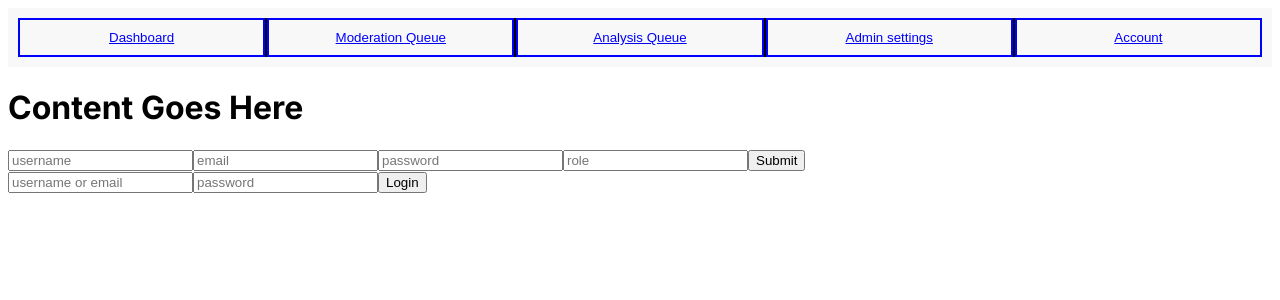
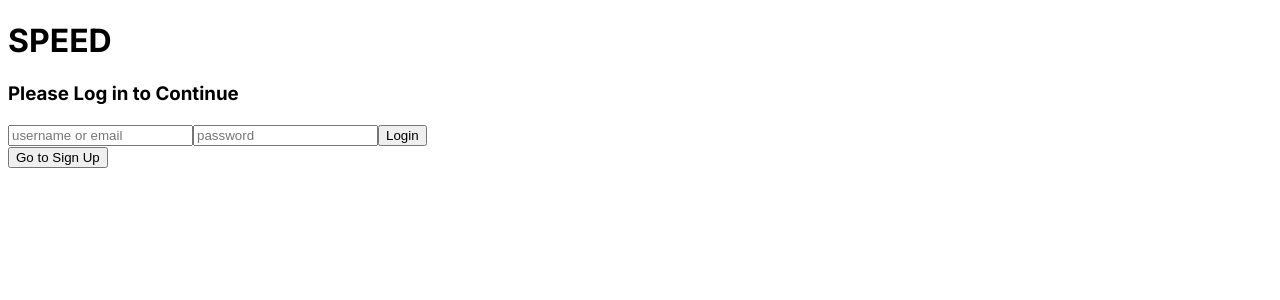
Before and after one commit to lleejamiee/CISE_SPEED, a Next.js app in the folder frontend/: page / in a window 1280 px wide. Shown: the top 300 px of the page. Built offline with nearby package versions, Linux system fonts and the light colour scheme.

Commit message:
feat: added conditional for the navbar based on the user role.
This commit adds changes to the navbar to display only the sections that the user has permissions to based on their role.

```diff
--- a/frontend/src/app/page.tsx
+++ b/frontend/src/app/page.tsx
@@ -1,16 +1,22 @@
+"use client";
+
+import { SignUp } from "@/components/authentication/SignUp";
 import { SignIn } from "@/components/authentication/SignIn";
-import { SignUp } from "@/components/authentication/SignUp";
-import Navbar from "@/components/navbar/navbar";
+import { useState } from "react";
 
 export default function Home() {
+    const [showSignUp, setShowSignUp] = useState(false);
+
     return (
         <div>
-            <Navbar />
             <main>
-                <h1>Content Goes Here</h1>
+                <h1>SPEED</h1>
+                <h3>Please Log in to Continue</h3>
+                {showSignUp ? <SignUp /> : <SignIn />}
+                <button onClick={() => setShowSignUp(!showSignUp)}>
+                    {showSignUp ? "Go to Login" : "Go to Sign Up"}
+                </button>
             </main>
-            <SignUp />
-            <SignIn />
         </div>
     );
 }
--- a/frontend/src/components/navbar/navbar.tsx
+++ b/frontend/src/components/navbar/navbar.tsx
@@ -1,21 +1,38 @@
+"use client";
+
 import Link from "next/link";
 import styles from "../../styles/Navbar.module.css";
+import { AuthenticationContext } from "@/context/AuthContext";
+import { useContext } from "react";
 
 export default function Navbar() {
+    const authContext = useContext(AuthenticationContext);
+    const { user } = authContext;
+
     return (
         <nav className={styles.nav}>
             <Link href="/dashboard" className={styles.link}>
                 <button className={styles.button}>Dashboard</button>
             </Link>
+
+            {(user?.role === "moderator" || user?.role === "admin") && (
                 <Link href="/moderation" className={styles.link}>
                     <button className={styles.button}>Moderation Queue</button>
                 </Link>
+            )}
+
+            {(user?.role === "analyst" || user?.role === "admin") && (
                 <Link href="/analysis" className={styles.link}>
                     <button className={styles.button}>Analysis Queue</button>
                 </Link>
+            )}
+
+            {user?.role === "admin" && (
                 <Link href="/admin" className={styles.link}>
                     <button className={styles.button}>Admin settings</button>
                 </Link>
+            )}
+
             <Link href="/" className={styles.link}>
                 <button className={styles.button}>Account</button>
             </Link>
```
Also changed, not shown: frontend/src/app/dashboard/page.tsx (+21 -5 lines), frontend/src/components/dashboard/dashboard.tsx (deleted, +0 -25 lines). Lines whose indentation alone changed are shown as unchanged.
